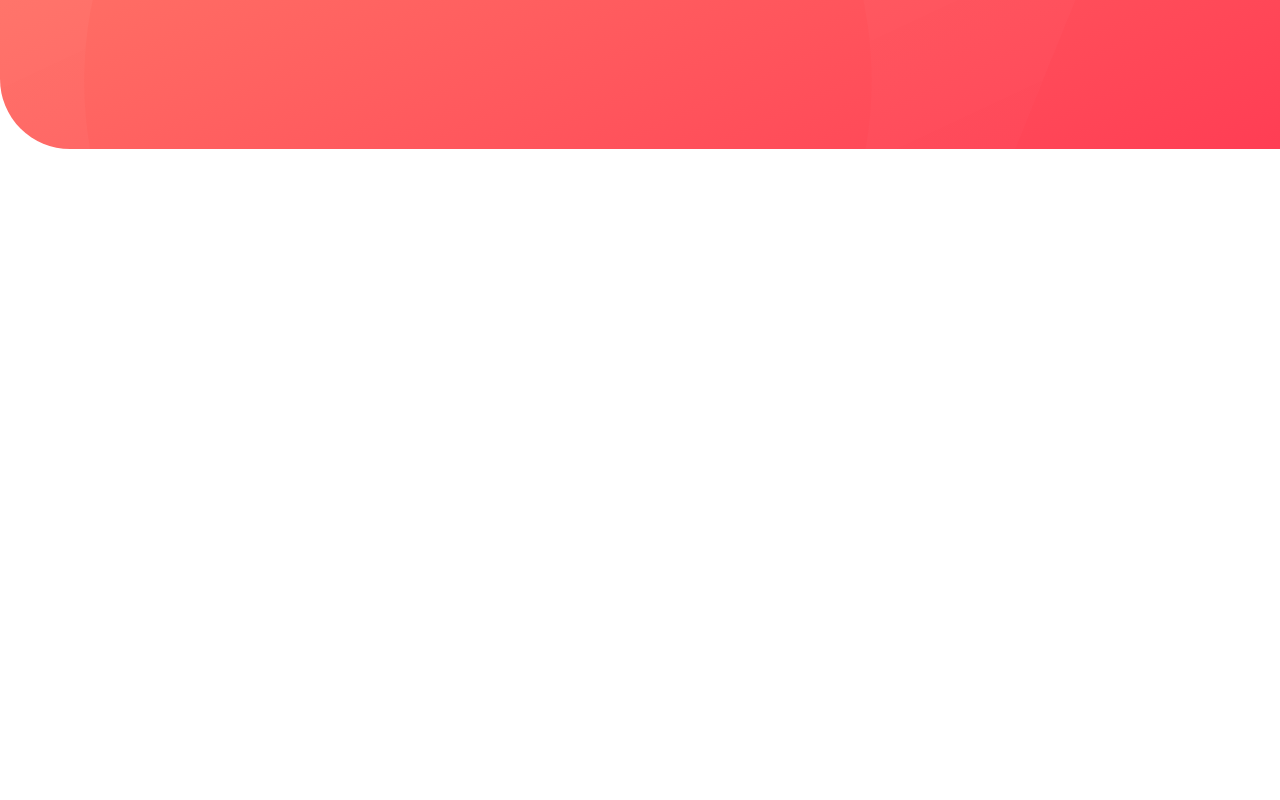
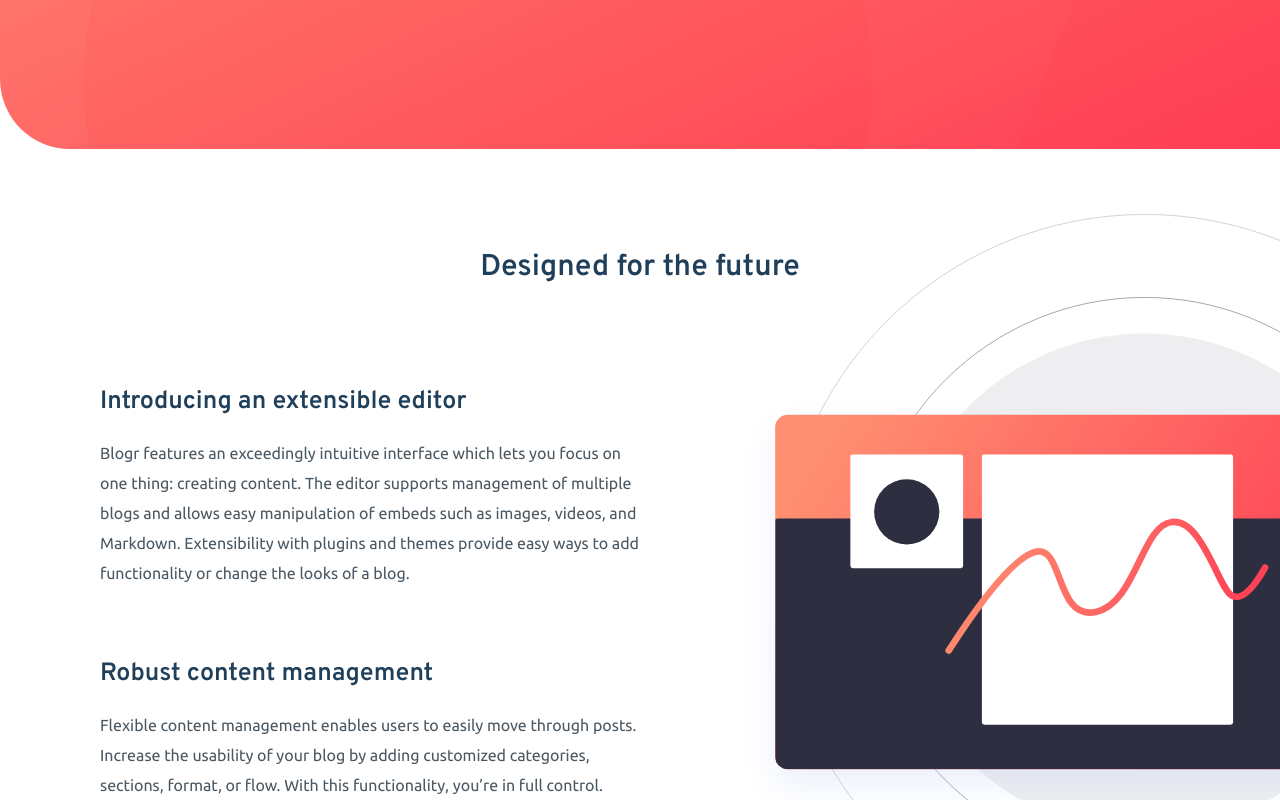
Before and after one commit to emersonhenriquedev/blogr-challange, a website: page index.html in a window 1280 px wide. Shown: the part 451-1251 px from the top of the page. Before the commit the page ends 800 px from the top, so only its background shows below. Drawn offline with Linux system fonts and the light colour scheme.

Commit message:
add section fetatures

```diff
--- a/index.html
+++ b/index.html
@@ -71,7 +71,44 @@
       </div>
     </header>
     <main>
-      <section class="content"></section>
+      <section class="section-features">
+        <div class="u-center-text u-margin-top-extra u-margin-bottom-big">
+          <h2 class="heading-secondary">Designed for the future</h2>
+        </div>
+        <div class="section-features__feature-container">
+          <div class="section-features__feature">
+            <h3 class="heading-tertiary u-margin-bottom-small">
+              Introducing an extensible editor
+            </h3>
+            <p>
+              Blogr features an exceedingly intuitive interface which lets you
+              focus on one thing: creating content. The editor supports
+              management of multiple blogs and allows easy manipulation of
+              embeds such as images, videos, and Markdown. Extensibility with
+              plugins and themes provide easy ways to add functionality or
+              change the looks of a blog.
+            </p>
+          </div>
+
+          <div class="section-features__feature u-margin-top-big">
+            <h3 class="heading-tertiary u-margin-bottom-small">
+              Robust content management
+            </h3>
+            <p>
+              Flexible content management enables users to easily move through
+              posts. Increase the usability of your blog by adding customized
+              categories, sections, format, or flow. With this functionality,
+              you’re in full control.
+            </p>
+          </div>
+        </div>
+
+        <img
+          class="section-features__image"
+          src="/img/illustration-editor-desktop.svg"
+          alt=""
+        />
+      </section>
       <section class="hilight"></section>
       <section class="content"></section>
     </main>
--- a/sass/base/_typography.scss
+++ b/sass/base/_typography.scss
@@ -11,3 +11,13 @@ body {
 .heading-primary--sub {
   font-weight: 400;
 }
+
+.heading-secondary {
+  font-size: 3rem;
+  color: $color-primary-dark;
+}
+
+.heading-tertiary {
+  font-size: 2.5rem;
+  color: $color-primary-dark;
+}
--- /dev/null
+++ b/sass/base/_utilities.scss
@@ -0,0 +1,19 @@
+.u-center-text {
+  text-align: center !important;
+}
+
+.u-margin-top-big {
+  margin-top: 7rem;
+}
+
+.u-margin-top-extra {
+  margin-top: 10rem;
+}
+
+.u-margin-bottom-big {
+  margin-bottom: 10rem !important;
+}
+
+.u-margin-bottom-small {
+  margin-bottom: 2rem !important;
+}
--- a/sass/main.scss
+++ b/sass/main.scss
@@ -1,6 +1,7 @@
 @import "abstracts/variables";
 @import "base/base";
 @import "base/typography";
+@import "base/utilities";
 
 @import "layout/header";
 
--- a/sass/pages/_home.scss
+++ b/sass/pages/_home.scss
@@ -0,0 +1,26 @@
+.section-features {
+  background-color: $color-white;
+  //   padding-left: 10rem;
+  position: relative;
+  overflow: hidden;
+
+  &__feature-container {
+    width: 50%;
+    padding-left: 10rem;
+
+    & p {
+      font-size: 1.6rem;
+      font-family: Ubuntu, sans-serif;
+      color: $color-grayish-blue-dark;
+      line-height: 3rem;
+    }
+  }
+
+  &__image {
+    width: 60%;
+    float: right;
+    position: absolute;
+    top: 10%;
+    left: 58%;
+  }
+}
```
Also changed, not shown: sass/main.css, 1 other file.
